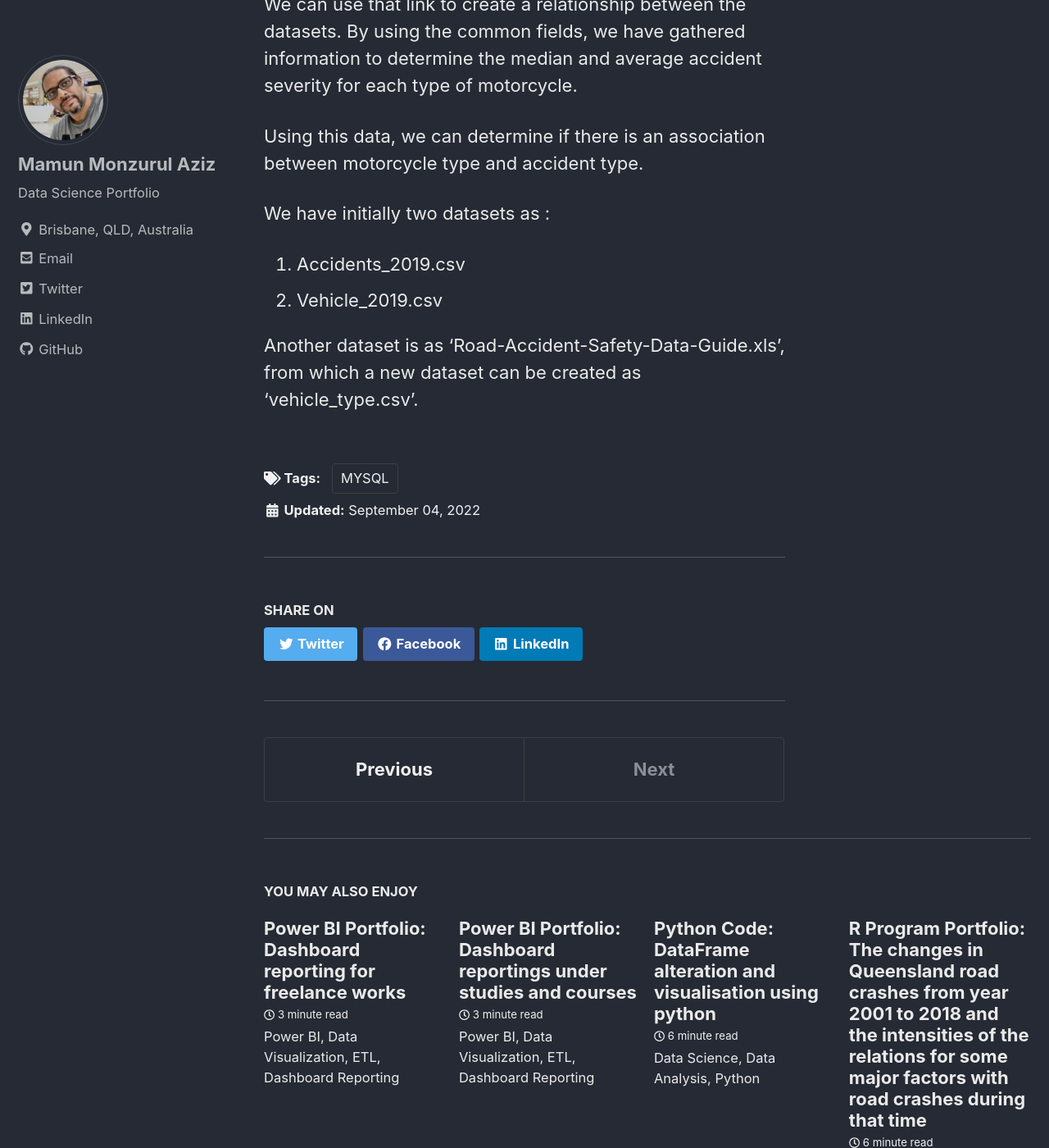
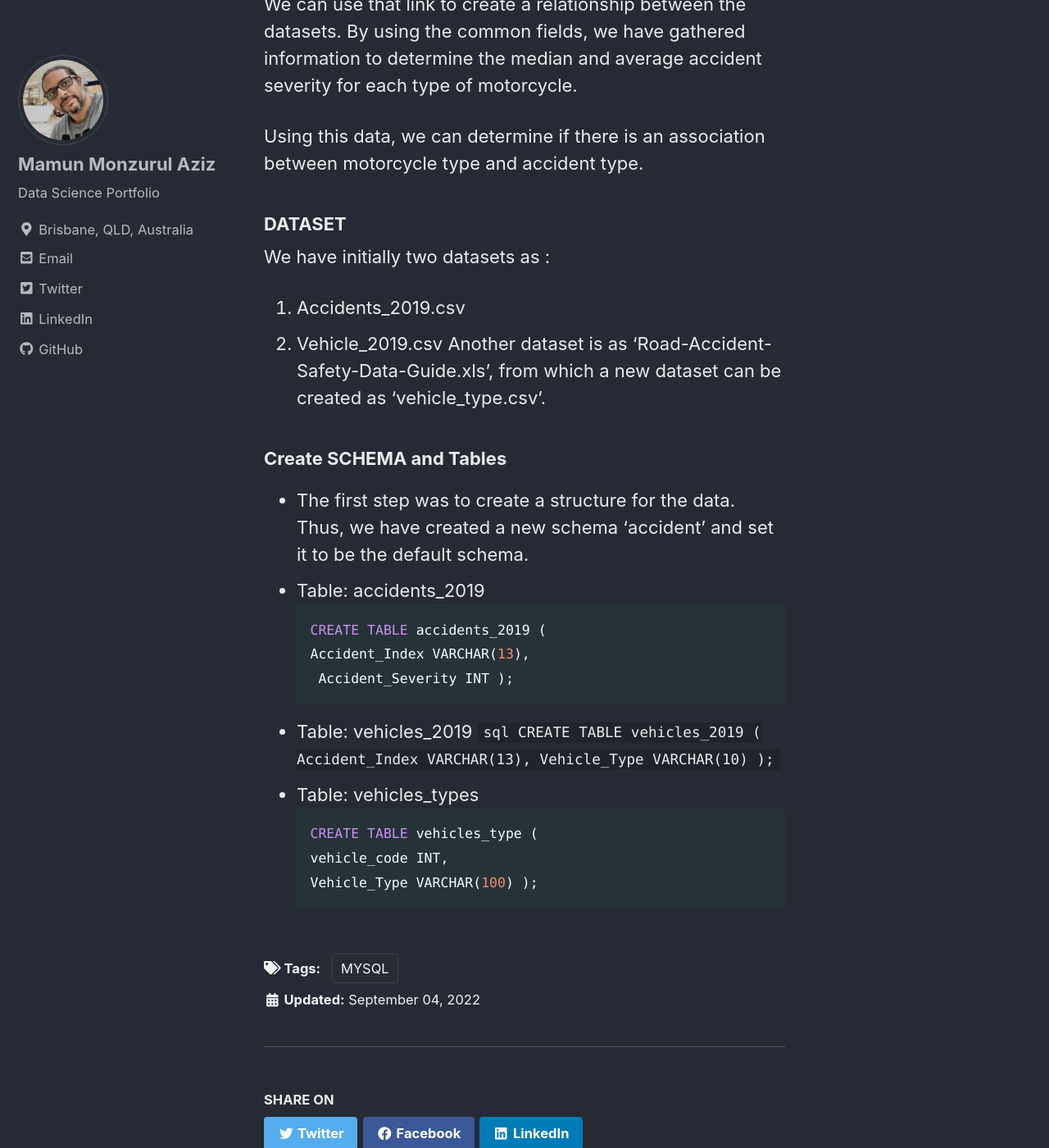
Before and after one commit to mamunmaziz/mamunmaziz.github.io, a Jekyll site: the page built from _posts/2022-09-04-MYSQL Protfolio.md, in a window 1280 px wide and 1400 px high, scrolled down 6444 px. Shown: the whole window at 82% size. Built offline with Jekyll 4.4.1, drawn with Linux system fonts in a browser that asks for light colours; cached includes are drawn as plain includes; nearby versions of some CDN libraries.

Commit message:
Update 2022-09-04-MYSQL Protfolio.md

````diff
--- a/_posts/2022-09-04-MYSQL Protfolio.md
+++ b/_posts/2022-09-04-MYSQL Protfolio.md
@@ -121,8 +121,28 @@ Three fields were used from those datasets: accident severity, accident index, a
 
 Using this data, we can determine if there is an association between motorcycle type and accident type.
 
+###  DATASET
 We have initially two datasets as :
 1.	Accidents_2019.csv
 2.	Vehicle_2019.csv
+Another dataset is as 'Road-Accident-Safety-Data-Guide.xls', from which a new dataset can be created as 'vehicle_type.csv'.
 
-Another dataset is as 'Road-Accident-Safety-Data-Guide.xls', from which a new dataset can be created as 'vehicle_type.csv'.
+### Create SCHEMA and Tables
++ The first step was to create a structure for the data. Thus, we have created a new schema 'accident' and set it to be the default schema.
++ Table: accidents_2019
+```sql
+CREATE TABLE accidents_2019 (
+Accident_Index VARCHAR(13),
+ Accident_Severity INT );
+```
++ Table: vehicles_2019
+```sql
+CREATE TABLE vehicles_2019 (
+Accident_Index VARCHAR(13),
+Vehicle_Type VARCHAR(10) );```
++ Table: vehicles_types
+```sql
+CREATE TABLE vehicles_type (
+vehicle_code INT,
+Vehicle_Type VARCHAR(100) );
+```
````
